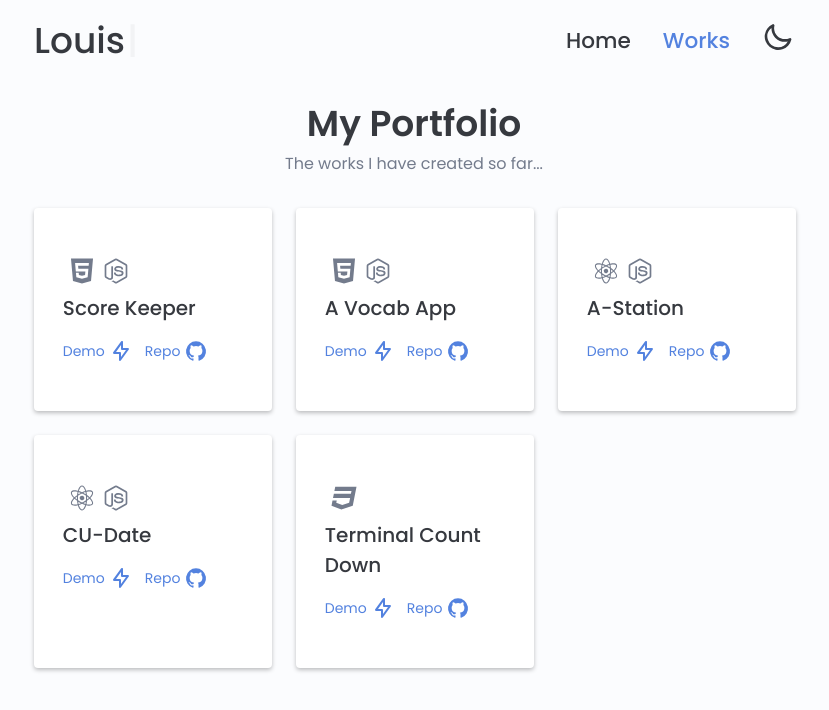
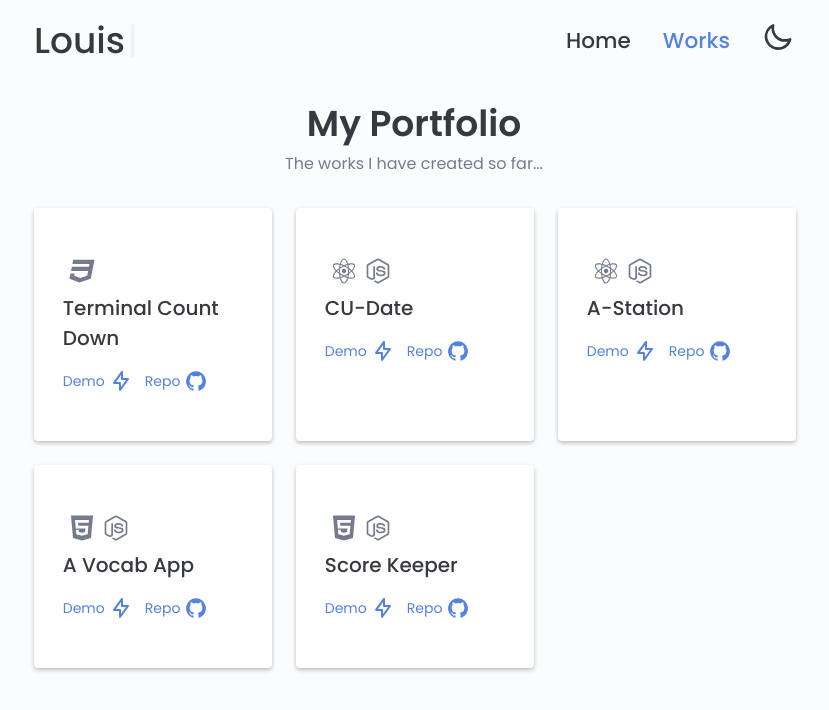
Before and after one commit to louiskwt/portfolio-page, a Next.js app: page /portfolio in a window 1280 px wide. Shown: the top 710 px of the page, without its empty margins (226-1055 px from the left). Built offline with nearby package versions, Linux system fonts and the light colour scheme.

Commit message:
changed project sorting from latest to oldest

```diff
--- a/pages/portfolio.jsx
+++ b/pages/portfolio.jsx
@@ -24,9 +24,13 @@ const portfolio = () => {
           {/* Projects container */}
           <div className={`${styles.projects__container}` + " container grid"}>
             {/* project content */}
-            {projects.map((project, index) => (
-              <Card key={index} link={project.link} repo={project.repo} technologies={project.technologies} title={project.title} />
-            ))}
+            {projects
+              .sort((a, b) => {
+                return b.id - a.id;
+              })
+              .map((project, index) => (
+                <Card key={index} link={project.link} repo={project.repo} technologies={project.technologies} title={project.title} />
+              ))}
           </div>
         </section>
       </main>
```
